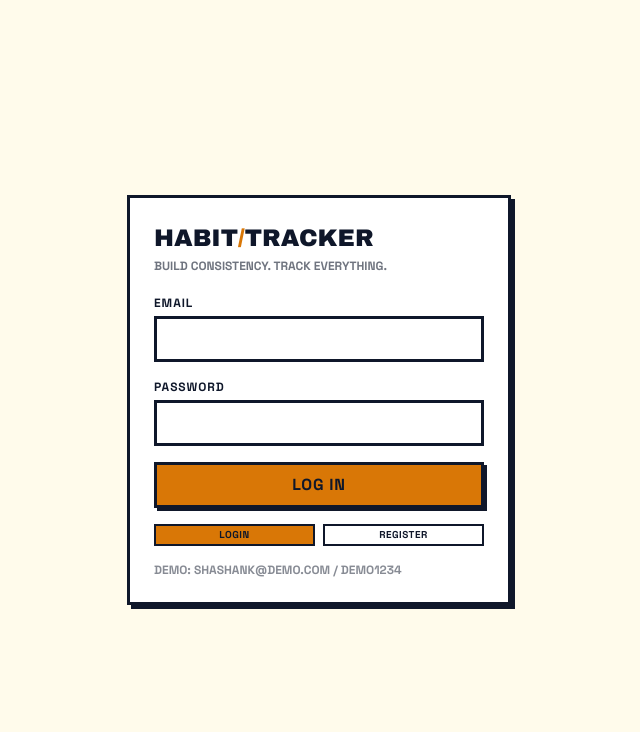
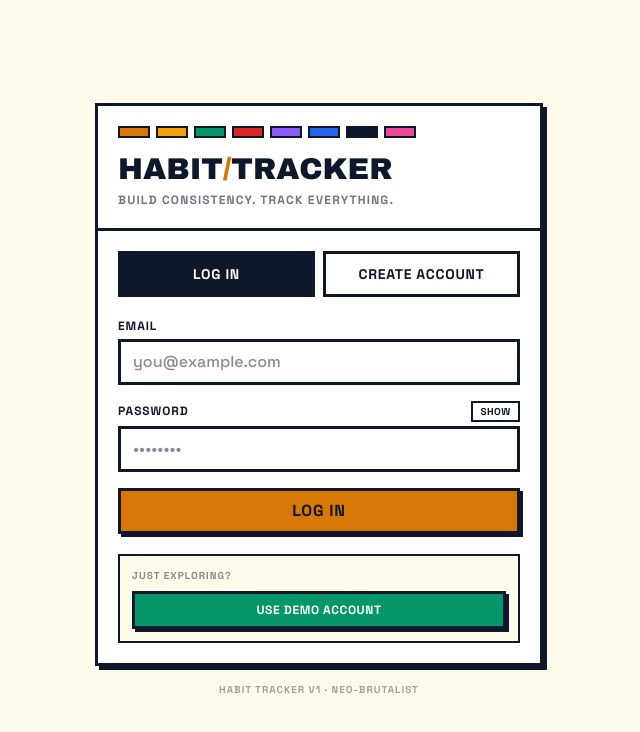
Before and after one commit to spro047/Habit-Tracker-, a React (Vite) app in the folder client/: page / in a window 1280 px wide. Shown: the top 732 px of the page, without its empty margins (321-961 px from the left). Built offline with nearby package versions, Linux system fonts and the light colour scheme.

Commit message:
feat: redesign neo-brutalist login page
Ultraworked with [Sisyphus](https://github.com/code-yeongyu/oh-my-openagent)

Co-authored-by: Sisyphus <clio-agent@sisyphuslabs.ai>

```diff
--- a/client/src/components.jsx
+++ b/client/src/components.jsx
@@ -189,5 +189,5 @@ export function Empty({ text }) {
 }
 
 export function Err({ msg }) {
-  return msg ? <div className="border-[3px] border-danger bg-danger text-white p-2 font-bold uppercase text-sm mb-3">{msg}</div> : null;
+  return msg ? <div role="alert" className="border-[3px] border-danger bg-danger text-white p-2 font-bold uppercase text-sm mb-3">{msg}</div> : null;
 }
--- a/client/src/pages/Login.jsx
+++ b/client/src/pages/Login.jsx
@@ -1,6 +1,10 @@
 import { useState } from 'react';
 import { useAuth } from '../store.jsx';
-import { Err } from '../components.jsx';
+import { Err, COLORS } from '../components.jsx';
+
+const MODE_BTN = 'border-[3px] border-ink font-bold uppercase tracking-wider text-sm py-2.5 cursor-pointer';
+const MODE_ACTIVE = 'bg-ink text-bg';
+const MODE_IDLE = 'bg-white text-ink';
 
 export default function Login() {
   const { login, register } = useAuth();
@@ -8,6 +12,7 @@ export default function Login() {
   const [name, setName] = useState('');
   const [email, setEmail] = useState('');
   const [password, setPassword] = useState('');
+  const [show, setShow] = useState(false);
   const [err, setErr] = useState('');
   const [busy, setBusy] = useState(false);
 
@@ -24,43 +29,90 @@ export default function Login() {
     setBusy(false);
   };
 
+  const useDemo = async () => {
+    setMode('login');
+    setErr('');
+    setBusy(true);
+    try {
+      await login('shashank@demo.com', 'demo1234');
+    } catch (ex) {
+      setErr(ex.message);
+    }
+    setBusy(false);
+  };
+
   return (
-    <div className="min-h-screen flex items-center justify-center px-4">
-      <div className="neo-card p-6 w-full max-w-sm">
-        <h1 className="font-display text-2xl mb-1">
+    <div className="min-h-screen flex flex-col items-center justify-center px-4 py-10">
+      <div className="neo-card w-full max-w-md">
+        <div className="border-b-[3px] border-ink p-5">
+          <div className="flex gap-1.5 mb-4">
+            {COLORS.map(c => (
+              <span key={c} className="w-8 h-3 border-2 border-ink" style={{ background: c }} aria-hidden="true" />
+            ))}
+          </div>
+          <h1 className="font-display text-3xl leading-none">
             HABIT<span className="text-primary">/</span>TRACKER
           </h1>
-        <p className="font-bold uppercase text-xs mb-5 text-ink/60">Build consistency. Track everything.</p>
+          <p className="font-bold uppercase text-xs tracking-widest text-ink/60 mt-2">Build consistency. Track everything.</p>
+        </div>
+
+        <div className="p-5">
+          <div className="grid grid-cols-2 gap-2 mb-5">
+            <button type="button" className={`${MODE_BTN} ${mode === 'login' ? MODE_ACTIVE : MODE_IDLE}`} onClick={() => { setMode('login'); setErr(''); }} aria-pressed={mode === 'login'}>
+              LOG IN
+            </button>
+            <button type="button" className={`${MODE_BTN} ${mode === 'register' ? MODE_ACTIVE : MODE_IDLE}`} onClick={() => { setMode('register'); setErr(''); }} aria-pressed={mode === 'register'}>
+              CREATE ACCOUNT
+            </button>
+          </div>
+
           <Err msg={err} />
+
           <form onSubmit={submit} className="space-y-4">
             {mode === 'register' && (
               <div>
                 <label className="neo-label" htmlFor="lname">NAME</label>
-              <input id="lname" className="neo-input" value={name} onChange={e => setName(e.target.value)} required />
+                <input id="lname" className="neo-input" value={name} onChange={e => setName(e.target.value)} autoComplete="name" placeholder="Shashank" required disabled={busy} />
               </div>
             )}
             <div>
               <label className="neo-label" htmlFor="lemail">EMAIL</label>
-            <input id="lemail" type="email" className="neo-input" value={email} onChange={e => setEmail(e.target.value)} required />
+              <input id="lemail" type="email" className="neo-input" value={email} onChange={e => setEmail(e.target.value)} autoComplete="email" placeholder="you@example.com" required disabled={busy} />
             </div>
             <div>
+              <div className="flex items-baseline justify-between">
                 <label className="neo-label" htmlFor="lpass">PASSWORD</label>
-            <input id="lpass" type="password" className="neo-input" value={password} onChange={e => setPassword(e.target.value)} required minLength={6} />
+                <button type="button" className="neo-tag bg-white cursor-pointer mb-1" onClick={() => setShow(s => !s)} aria-pressed={show}>
+                  {show ? 'HIDE' : 'SHOW'}
+                </button>
+              </div>
+              <input
+                id="lpass"
+                type={show ? 'text' : 'password'}
+                className="neo-input"
+                value={password}
+                onChange={e => setPassword(e.target.value)}
+                autoComplete={mode === 'login' ? 'current-password' : 'new-password'}
+                placeholder="••••••••"
+                required
+                minLength={6}
+                disabled={busy}
+              />
             </div>
             <button type="submit" className="neo-btn w-full" disabled={busy}>
-            {busy ? '…' : mode === 'login' ? 'LOG IN' : 'CREATE ACCOUNT'}
+              {busy ? 'WAIT…' : mode === 'login' ? 'LOG IN' : 'CREATE ACCOUNT'}
             </button>
           </form>
-        <div className="flex gap-2 mt-4">
-          <button type="button" className={`neo-tag flex-1 cursor-pointer ${mode === 'login' ? 'bg-primary' : 'bg-white'}`} onClick={() => { setMode('login'); setErr(''); }}>
-            LOGIN
-          </button>
-          <button type="button" className={`neo-tag flex-1 cursor-pointer ${mode === 'register' ? 'bg-primary' : 'bg-white'}`} onClick={() => { setMode('register'); setErr(''); }}>
-            REGISTER
+
+          <div className="mt-5 border-2 border-ink p-3 bg-bg">
+            <p className="text-[10px] font-bold uppercase tracking-widest text-ink/50 mb-2">Just exploring?</p>
+            <button type="button" className="neo-btn neo-btn--green w-full text-xs" onClick={useDemo} disabled={busy}>
+              USE DEMO ACCOUNT
             </button>
           </div>
-        <p className="text-xs font-bold uppercase mt-4 text-ink/50">Demo: shashank@demo.com / demo1234</p>
         </div>
+      </div>
+      <p className="mt-4 text-[10px] font-bold uppercase tracking-widest text-ink/40">Habit Tracker v1 · Neo-Brutalist</p>
     </div>
   );
 }
```
Lines whose indentation alone changed are shown as unchanged.
